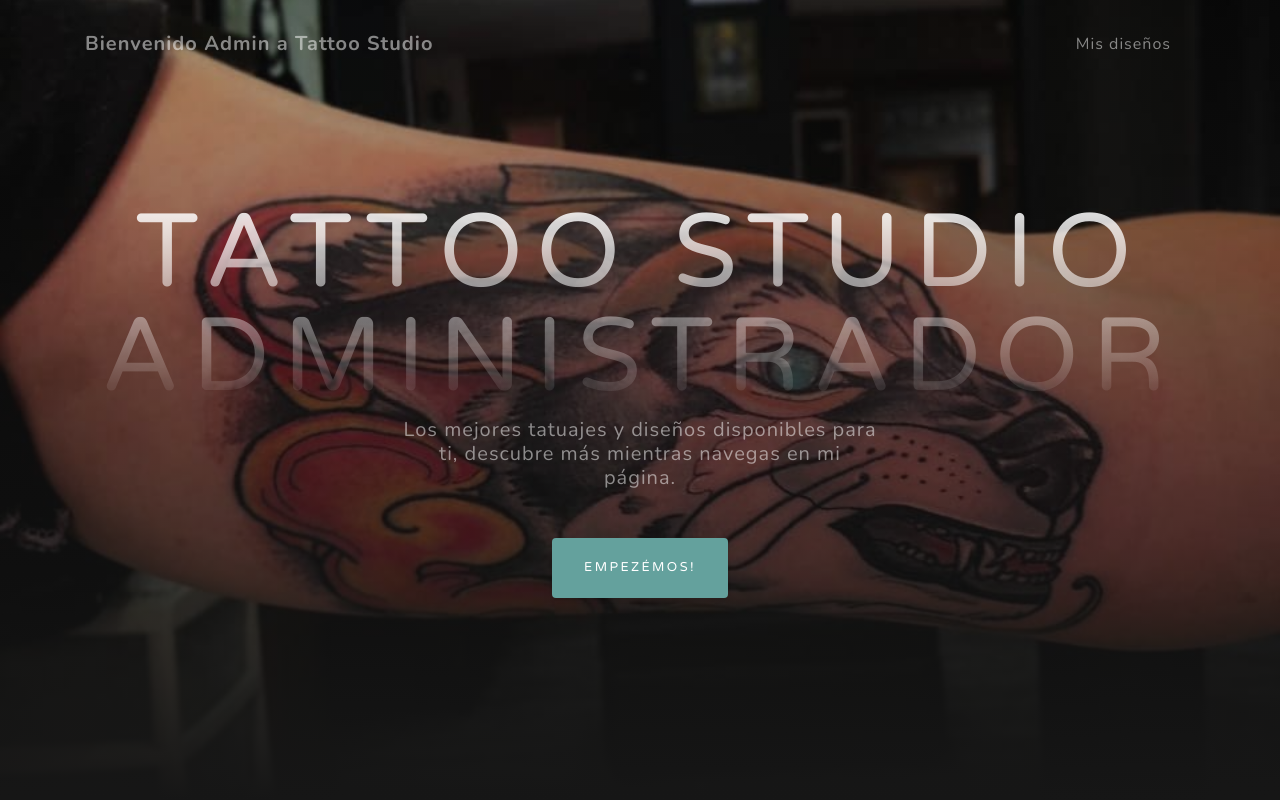
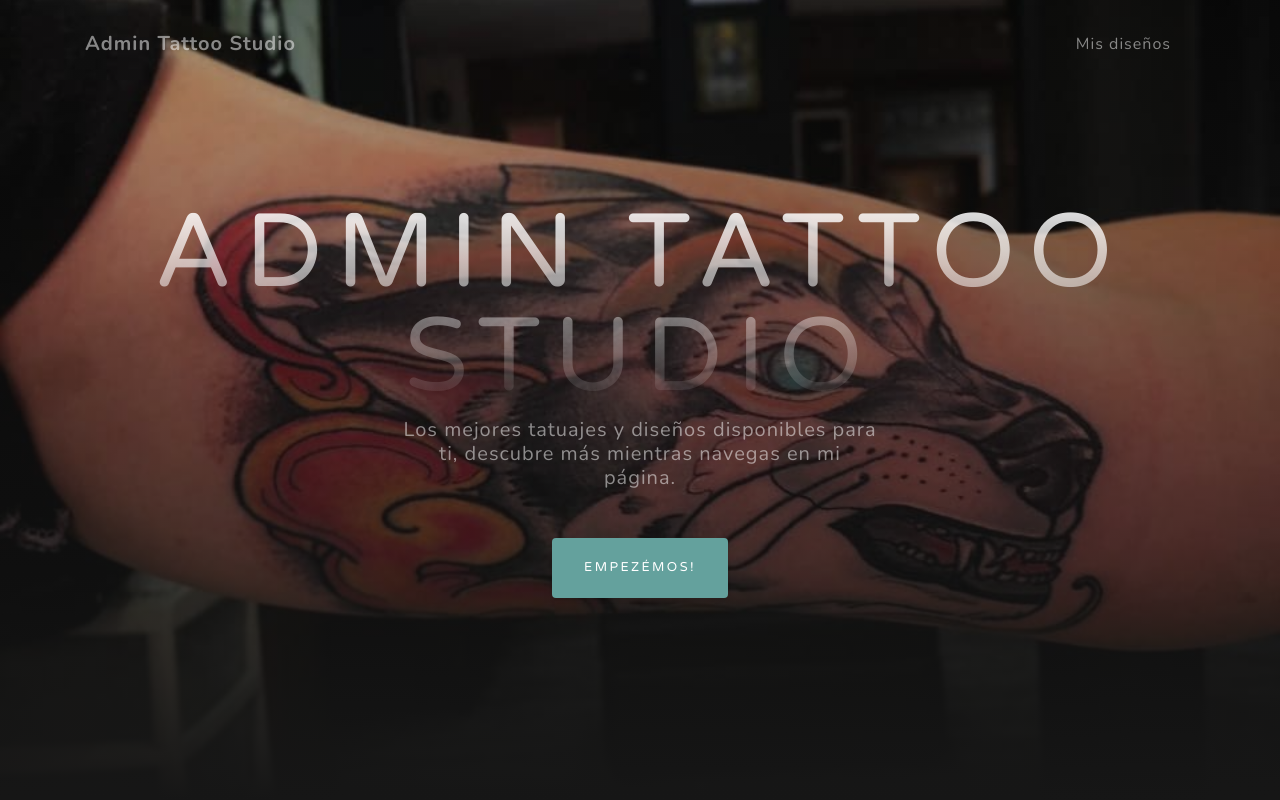
Before and after one commit to LorenaUribe27/EPFront-end, a plain HTML site: page indexAdmin.html in a window 1280 px wide. Shown: the top 800 px of the page. Drawn offline with nearby package versions, Linux system fonts and the light colour scheme.

Commit message:
Ultimos ajustes

```diff
--- a/indexAdmin.html
+++ b/indexAdmin.html
@@ -28,7 +28,7 @@
   <!-- Navigation -->
   <nav class="navbar navbar-expand-lg navbar-light fixed-top" id="mainNav">
     <div class="container">
-      <a class="navbar-brand js-scroll-trigger" href="#page-top">Bienvenido Admin a Tattoo Studio </a>
+      <a class="navbar-brand js-scroll-trigger" href="#page-top">Admin Tattoo Studio </a>
       <button class="navbar-toggler navbar-toggler-right" type="button" data-toggle="collapse" data-target="#navbarResponsive" aria-controls="navbarResponsive" aria-expanded="false" aria-label="Toggle navigation">
         Menu
         <i class="fas fa-bars"></i>
@@ -47,7 +47,7 @@
   <header class="masthead">
     <div class="container d-flex h-100 align-items-center">
       <div class="mx-auto text-center">
-        <h1 class="mx-auto my-0 text-uppercase">Tattoo Studio Administrador</h1>
+        <h1 class="mx-auto my-0 text-uppercase">Admin Tattoo Studio</h1>
         <h2 class="text-white-50 mx-auto mt-2 mb-5">Los mejores tatuajes y diseños disponibles para ti, descubre más mientras navegas en mi página.</h2>
         <a href="#projects" class="btn btn-primary js-scroll-trigger">Empezémos!</a>
       </div>
```
Also changed, not shown: RegistroCliente.html (+0 -6 lines).
